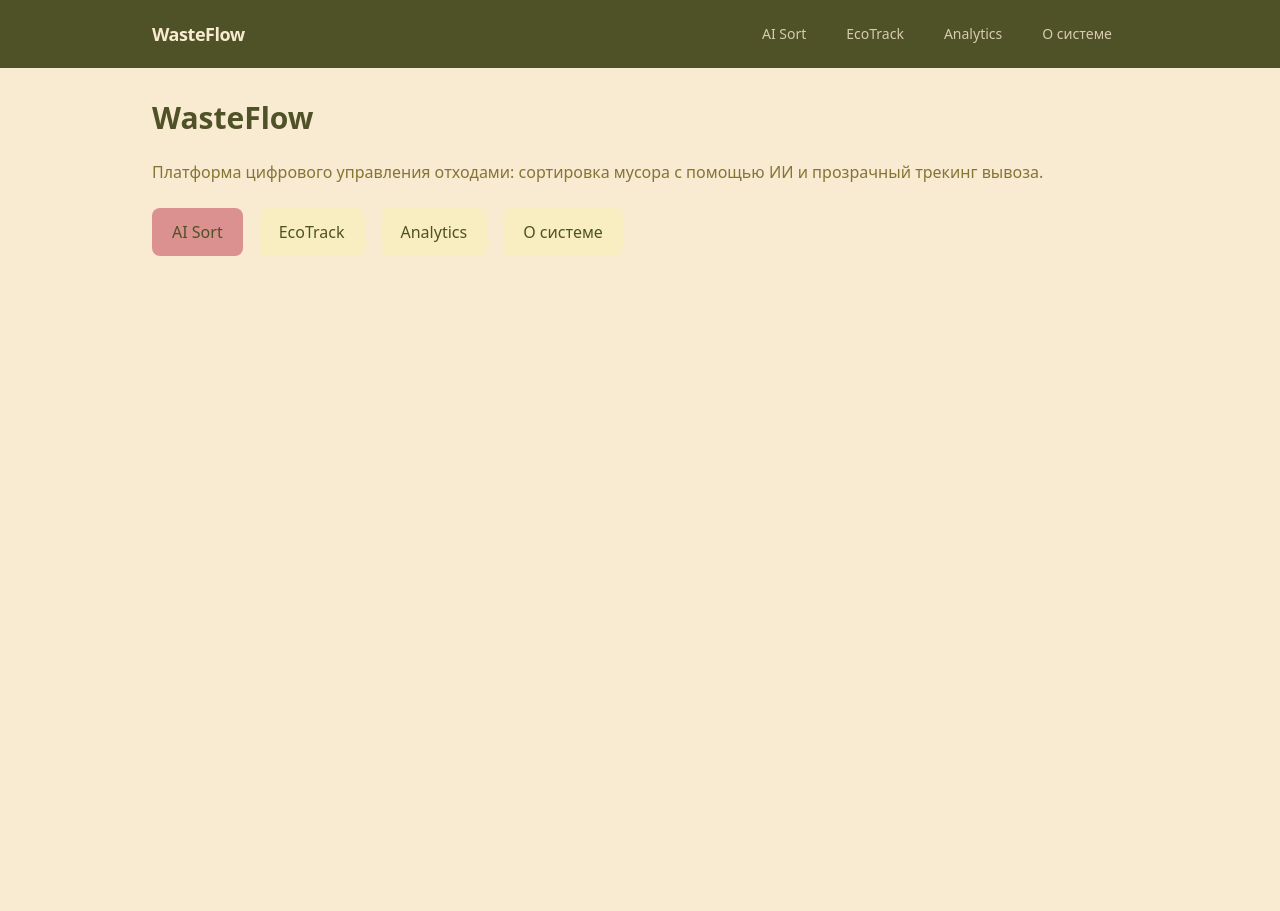
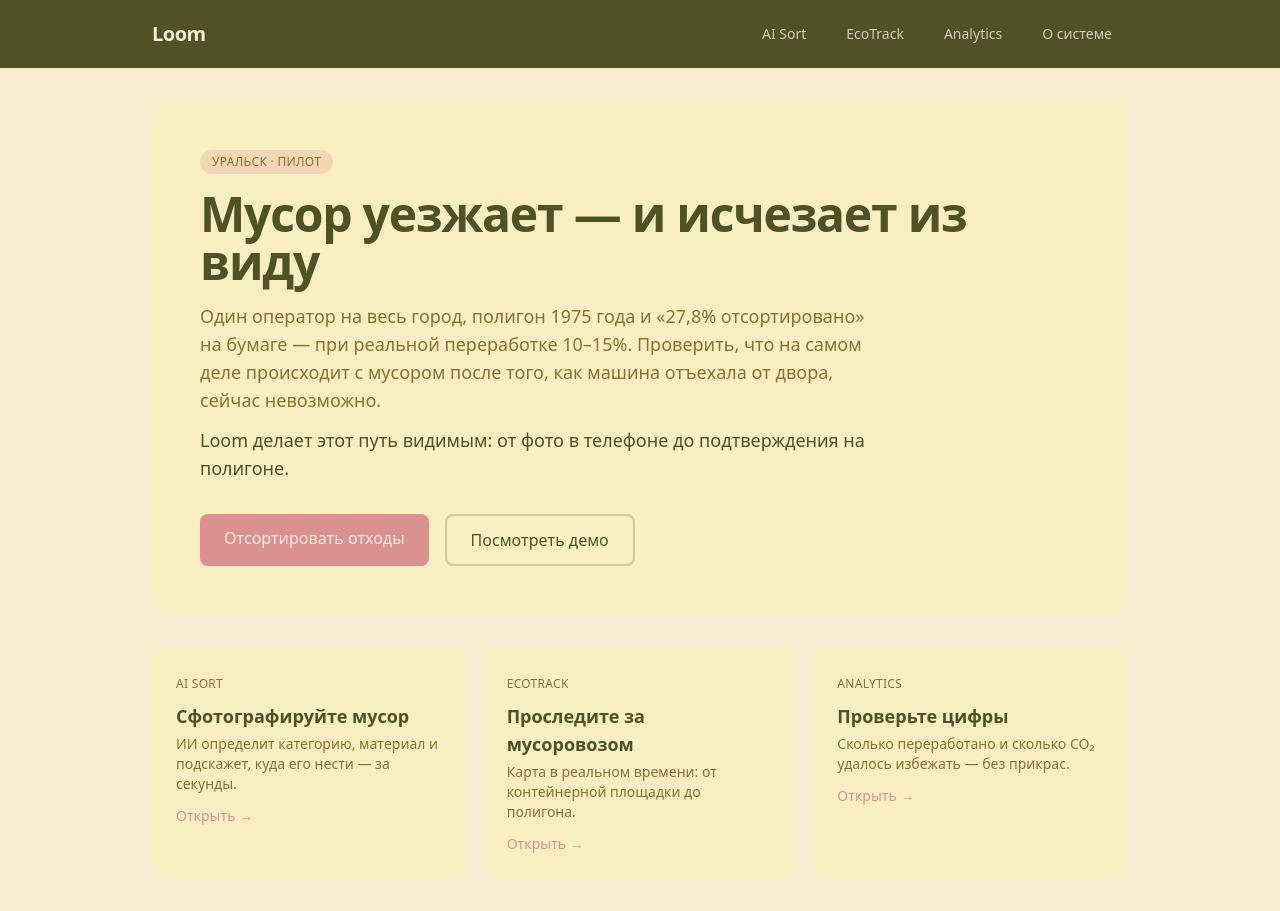
Before and after one commit to kiddorri/lodidodi, a Next.js app: page / in a window 1280 px wide. Before the commit the page ends 800 px from the top, so only its background shows below. Built offline with nearby package versions, Linux system fonts and the light colour scheme.

Commit message:
rebrand: WasteFlow -> Loom, redesign homepage with problem statement and CTAs

```diff
--- a/app/layout.tsx
+++ b/app/layout.tsx
@@ -3,8 +3,9 @@ import "./globals.css";
 import Nav from "@/components/Nav";
 
 export const metadata: Metadata = {
-  title: "WasteFlow",
-  description: "Цифровая платформа управления отходами",
+  title: "Loom — прозрачное управление отходами",
+  description:
+    "Loom делает путь мусора видимым: ИИ-сортировка и живой трекинг вывоза для Уральска",
 };
 
 export default function RootLayout({
--- a/app/page.tsx
+++ b/app/page.tsx
@@ -1,38 +1,88 @@
 import Link from "next/link";
+
+const modules = [
+  {
+    label: "AI Sort",
+    title: "Сфотографируйте мусор",
+    description:
+      "ИИ определит категорию, материал и подскажет, куда его нести — за секунды.",
+    href: "/ai-sort",
+  },
+  {
+    label: "EcoTrack",
+    title: "Проследите за мусоровозом",
+    description:
+      "Карта в реальном времени: от контейнерной площадки до полигона.",
+    href: "/eco-track",
+  },
+  {
+    label: "Analytics",
+    title: "Проверьте цифры",
+    description:
+      "Сколько переработано и сколько CO₂ удалось избежать — без прикрас.",
+    href: "/analytics",
+  },
+];
 
 export default function Home() {
   return (
-    <div className="flex flex-col gap-6">
-      <h1 className="text-3xl font-bold text-codium">WasteFlow</h1>
-      <p className="text-bistre">
-        Платформа цифрового управления отходами: сортировка мусора с помощью
-        ИИ и прозрачный трекинг вывоза.
+    <div className="flex flex-col gap-8">
+      <div className="rounded-2xl bg-champagne p-8 sm:p-12">
+        <span className="inline-block rounded-full bg-peach/25 px-3 py-1 text-xs font-medium uppercase tracking-wide text-bistre">
+          Уральск · пилот
+        </span>
+
+        <h1 className="mt-4 text-4xl font-extrabold leading-tight tracking-tight text-codium sm:text-5xl">
+          Мусор уезжает — и исчезает из виду
+        </h1>
+
+        <p className="mt-4 max-w-2xl text-lg text-bistre">
+          Один оператор на весь город, полигон 1975 года и «27,8%
+          отсортировано» на бумаге — при реальной переработке 10–15%.
+          Проверить, что на самом деле происходит с мусором после того, как
+          машина отъехала от двора, сейчас невозможно.
         </p>
-      <div className="flex gap-4">
+
+        <p className="mt-3 max-w-2xl text-lg font-medium text-codium">
+          Loom делает этот путь видимым: от фото в телефоне до подтверждения
+          на полигоне.
+        </p>
+
+        <div className="mt-8 flex flex-wrap gap-4">
           <Link
             href="/ai-sort"
-          className="rounded-lg bg-peach px-5 py-3 font-medium text-codium hover:opacity-90"
+            className="rounded-lg bg-peach px-6 py-3 font-medium text-ivory shadow-sm transition-opacity hover:opacity-90"
           >
-          AI Sort
+            Отсортировать отходы
           </Link>
           <Link
             href="/eco-track"
-          className="rounded-lg bg-champagne px-5 py-3 font-medium text-codium hover:opacity-90"
+            className="rounded-lg border-2 border-bistre/30 px-6 py-3 font-medium text-codium transition-colors hover:bg-ivory"
           >
-          EcoTrack
+            Посмотреть демо
           </Link>
+        </div>
+      </div>
+
+      <div className="grid grid-cols-1 gap-4 sm:grid-cols-3">
+        {modules.map((m) => (
           <Link
-          href="/analytics"
-          className="rounded-lg bg-champagne px-5 py-3 font-medium text-codium hover:opacity-90"
+            key={m.href}
+            href={m.href}
+            className="group rounded-xl bg-champagne p-6 transition-colors hover:bg-ivory"
           >
-          Analytics
+            <span className="text-xs font-medium uppercase tracking-wide text-bistre">
+              {m.label}
+            </span>
+            <p className="mt-2 text-lg font-semibold text-codium">
+              {m.title}
+            </p>
+            <p className="mt-1 text-sm text-bistre">{m.description}</p>
+            <span className="mt-3 inline-block text-sm font-medium text-peach group-hover:underline">
+              Открыть →
+            </span>
           </Link>
-        <Link
-          href="/about"
-          className="rounded-lg bg-champagne px-5 py-3 font-medium text-codium hover:opacity-90"
-        >
-          О системе
-        </Link>
+        ))}
       </div>
     </div>
   );
--- a/components/Nav.tsx
+++ b/components/Nav.tsx
@@ -16,8 +16,8 @@ export default function Nav() {
   return (
     <nav className="bg-codium text-ivory">
       <div className="mx-auto flex max-w-5xl items-center justify-between px-6 py-4">
-        <Link href="/" className="text-lg font-semibold tracking-tight">
-          WasteFlow
+        <Link href="/" className="text-xl font-bold tracking-tight">
+          Loom
         </Link>
         <div className="flex gap-2">
           {links.map((link) => {
--- a/package.json
+++ b/package.json
@@ -1,5 +1,5 @@
 {
-  "name": "wasteflow",
+  "name": "loom",
   "version": "0.1.0",
   "private": true,
   "scripts": {
```
Lines whose indentation alone changed are shown as unchanged.
